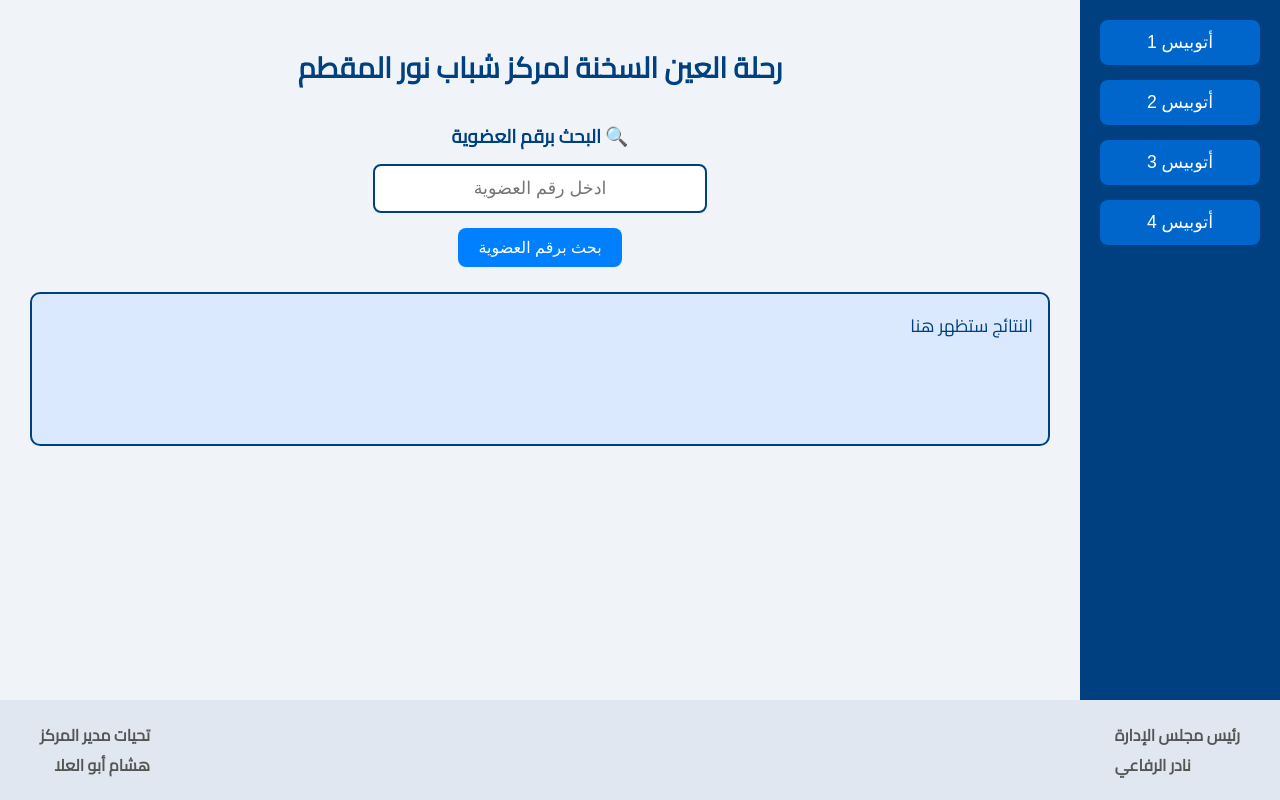
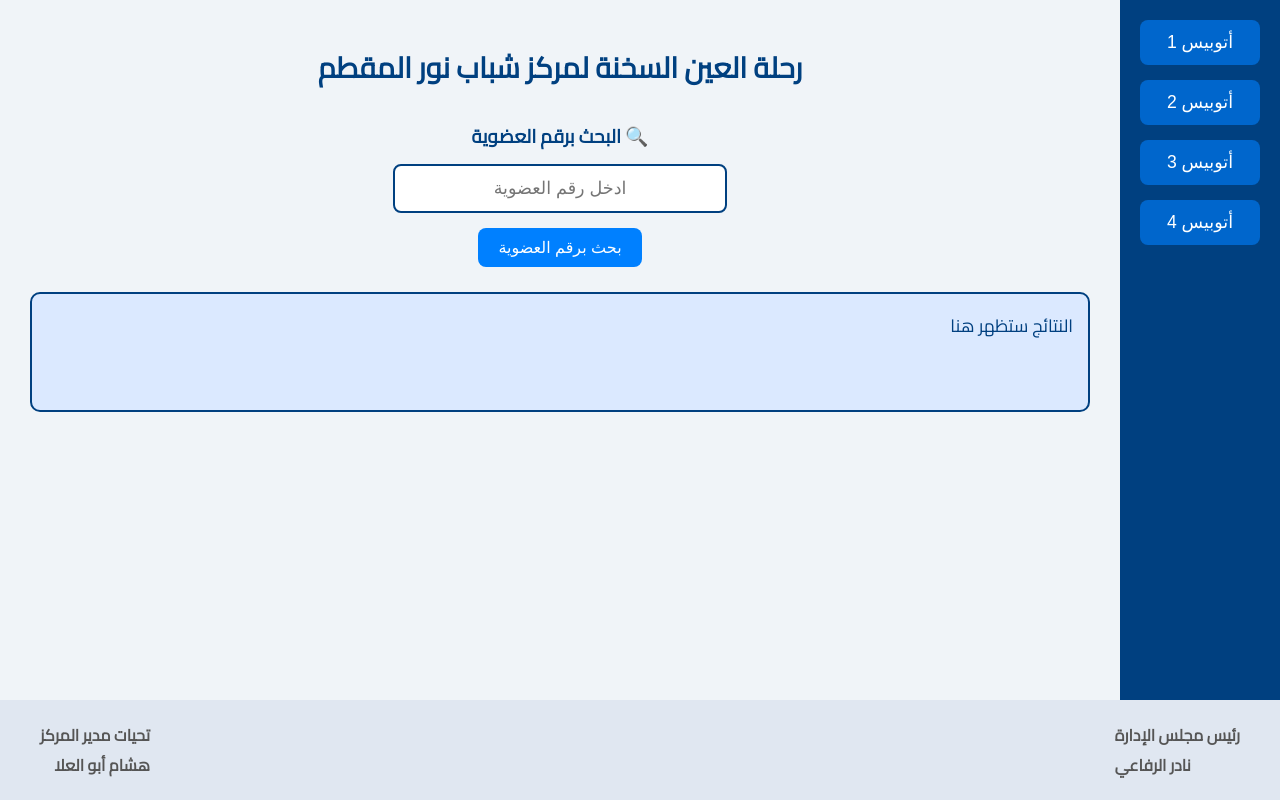
Before and after one commit to abdo-mc/bus-checker, a plain HTML site: page Index.HTML in a window 1280 px wide. Drawn offline with Linux system fonts and the light colour scheme.

Commit message:
Update Index.HTML

```diff
--- a/Index.HTML
+++ b/Index.HTML
@@ -23,6 +23,7 @@
       display: flex;
       flex-direction: column;
       gap: 15px;
+      box-sizing: border-box;
     }
     nav button {
       background: #0066cc;
@@ -40,6 +41,7 @@
     main {
       flex-grow: 1;
       padding: 40px 30px;
+      box-sizing: border-box;
     }
     header {
       font-size: 1.8rem;
@@ -91,6 +93,9 @@
       border-radius: 10px;
       padding: 15px;
       background: #dbe9ff;
+      box-sizing: border-box;
+      overflow-y: auto;
+      max-height: 400px;
     }
     footer {
       background: #e0e7f1;
@@ -165,7 +170,7 @@
   const apiBase = "https://script.google.com/macros/s/AKfycbywMLxJT_xBYoFCdSglMuCIVATe-qcu3m5x3t64fIza/dev";
 
   function showError(message) {
-    document.getElementById('result').innerHTML = `<span class="error" style="color:#d93025;font-weight:600;">❌ ${message}</span>`;
+    document.getElementById('result').innerHTML = `<span style="color:#d93025;font-weight:600;">❌ ${message}</span>`;
   }
 
   function showBusResults(busNumber, data) {
```
